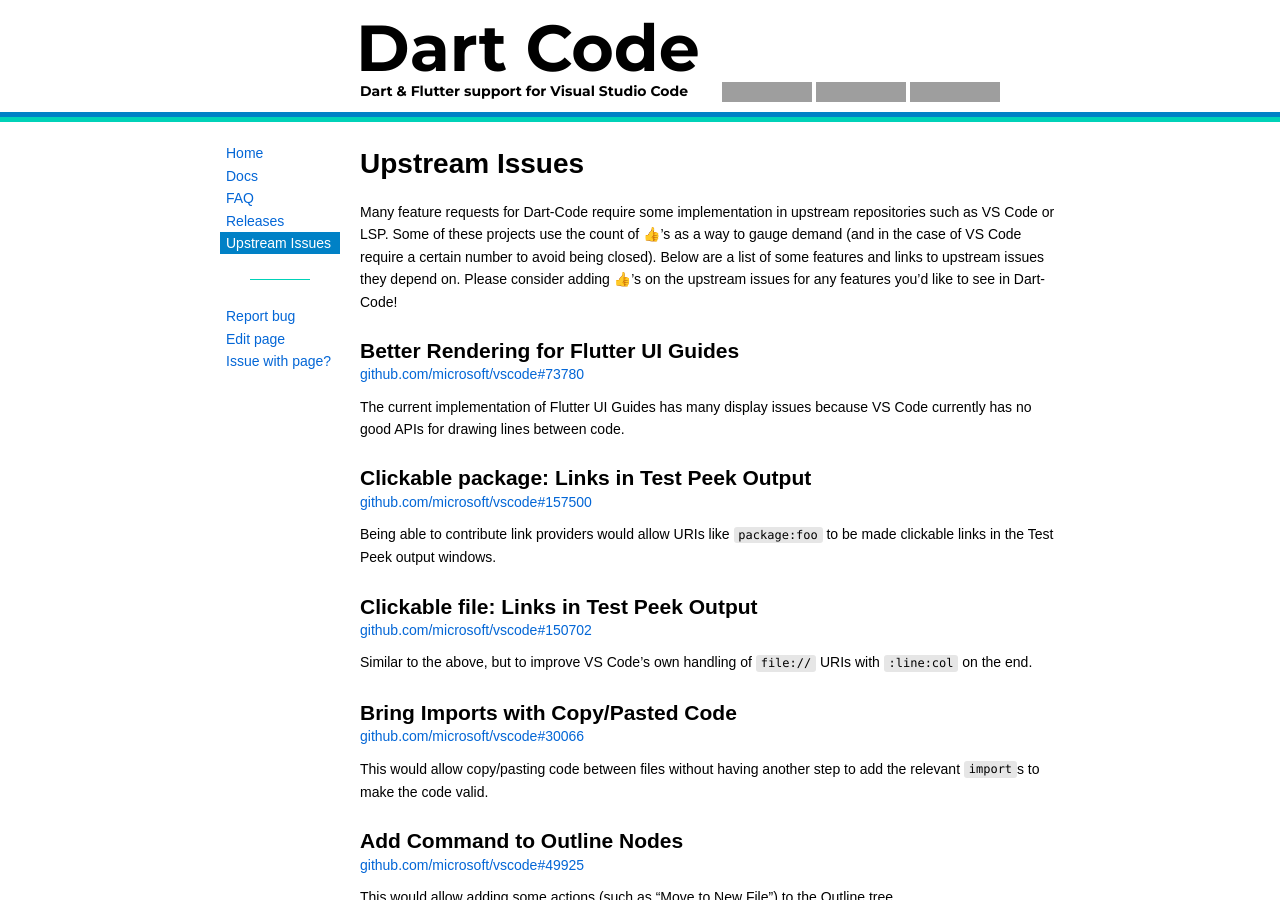
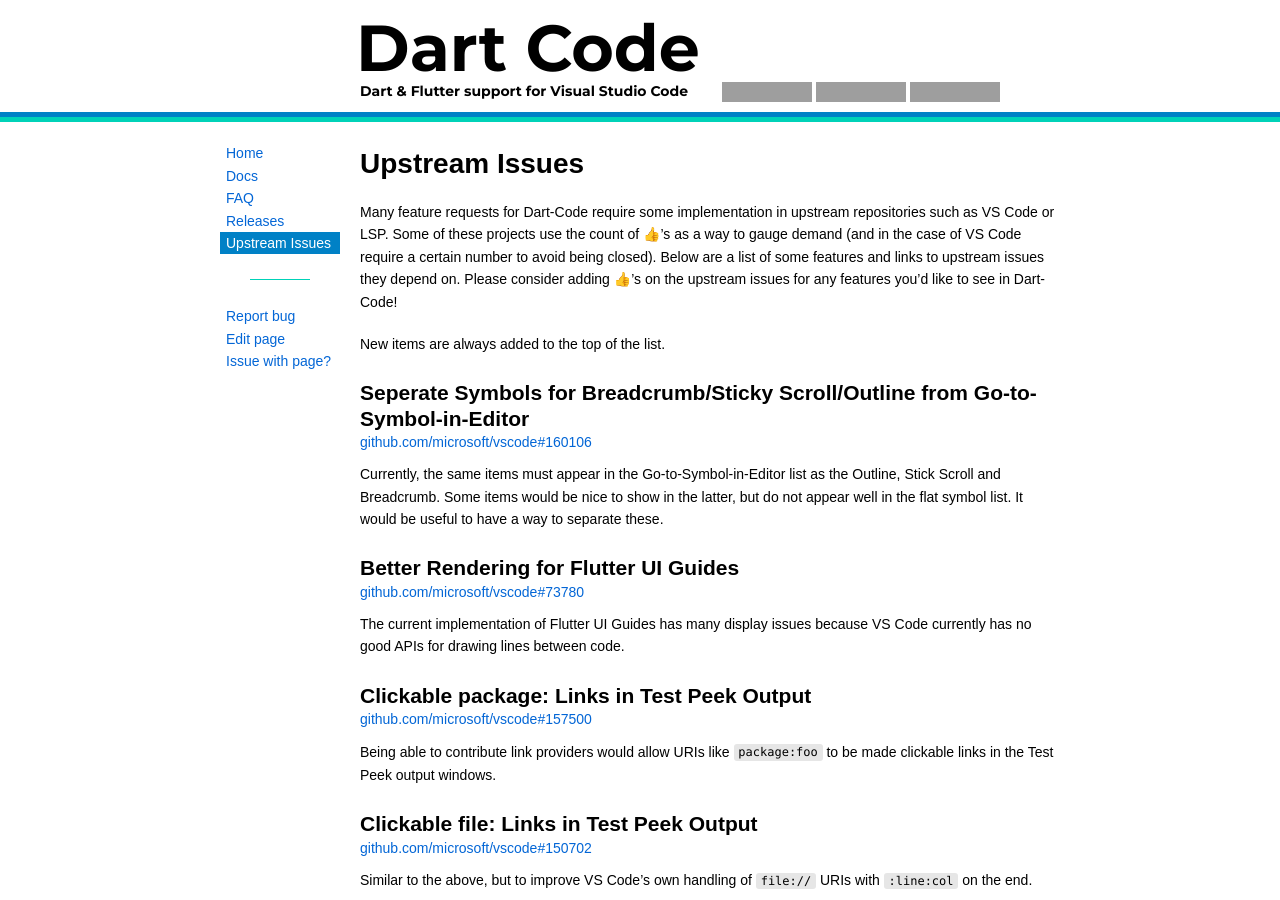
Before and after one commit to Dart-Code/Website, a Jekyll site: the page built from upstream-issues.md, in a window 1280 px wide and 900 px high. Built offline with Jekyll 4.4.1, drawn with Linux system fonts in a browser that asks for light colours; grey boxes are pictures that could not be loaded.

Commit message:
Add another upstream issue

```diff
--- a/upstream-issues.md
+++ b/upstream-issues.md
@@ -4,6 +4,14 @@
 ---
 
 Many feature requests for Dart-Code require some implementation in upstream repositories such as VS Code or LSP. Some of these projects use the count of 👍's as a way to gauge demand (and in the case of VS Code require a certain number to avoid being closed). Below are a list of some features and links to upstream issues they depend on. Please consider adding 👍's on the upstream issues for any features you'd like to see in Dart-Code!
+
+New items are always added to the top of the list.
+
+## Seperate Symbols for Breadcrumb/Sticky Scroll/Outline from Go-to-Symbol-in-Editor
+[github.com/microsoft/vscode#160106](https://github.com/microsoft/vscode/issues/160106)
+
+Currently, the same items must appear in the Go-to-Symbol-in-Editor list as the Outline, Stick Scroll and Breadcrumb. Some items would be nice to show in the latter, but do not appear well in the flat symbol list. It would be useful to have a way to separate these.
+
 
 ## Better Rendering for Flutter UI Guides
 [github.com/microsoft/vscode#73780](https://github.com/microsoft/vscode/issues/73780)
```
